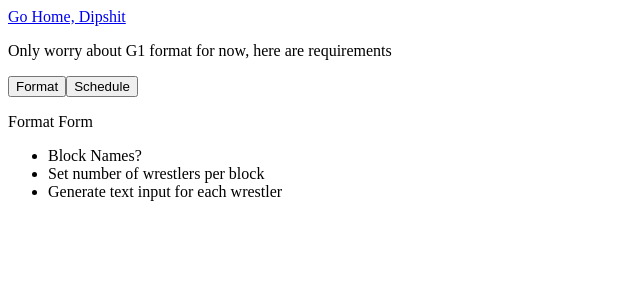
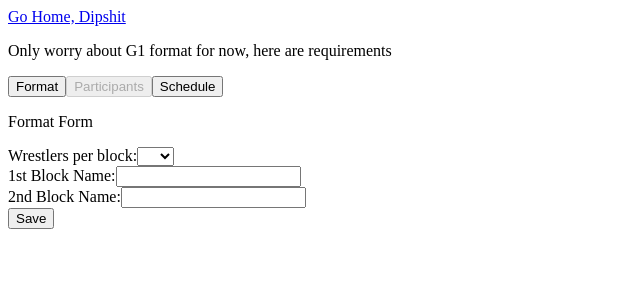
Before and after one commit to Glendonh/tournament-picker, a Next.js app: page /tournamentBuilder in a window 1280 px wide. Shown: the top 300 px of the page, without its empty margins (0-640 px from the left). Built offline with nearby package versions, Linux system fonts and the light colour scheme.

Commit message:
add tournamentBuilders forms

```diff
--- a/constants/index.tsx
+++ b/constants/index.tsx
@@ -1,4 +1,5 @@
 export enum Forms {
   Format = 'FORMAT',
+  Participants = 'PARTICIPANTS',
   Schedule = 'SCHEDULE',
 }
--- a/pages/tournamentBuilder/FormatForm.tsx
+++ b/pages/tournamentBuilder/FormatForm.tsx
@@ -1,19 +1,52 @@
+//import Select from 'react-select' TODO: hook up React Select to Formik
+import { Formik, Form, Field } from 'formik'
 import { Forms } from '../../constants'
+import { Format } from './'
 
 type Props = {
   activeForm: Forms
+  handleSubmit: (format: Format) => void
 }
+
+const numberOfParticipantsOptions: { value: number; label: string }[] = [
+  { value: 3, label: '3' },
+  { value: 4, label: '4' },
+  { value: 5, label: '5' },
+  { value: 6, label: '6' },
+  { value: 7, label: '7' },
+  { value: 8, label: '8' },
+  { value: 9, label: '9' },
+  { value: 10, label: '10' },
+  { value: 11, label: '11' },
+  { value: 12, label: '12' },
+]
 
 const FormatForm = (props: Props): JSX.Element => {
   if (props.activeForm !== Forms.Format) return null
   return (
     <div>
       <p>Format Form</p>
-      <ul>
-        <li>Block Names?</li>
-        <li>Set number of wrestlers per block</li>
-        <li>Generate text input for each wrestler</li>
-      </ul>
+      <Formik initialValues={{ perBlock: '', firstBlock: '', secondBlock: '' }} onSubmit={props.handleSubmit}>
+        <Form>
+          <label htmlFor="perBlock">Wrestlers per block:</label>
+          <Field as="select" name="perBlock">
+            <option></option>
+            {numberOfParticipantsOptions.map((opt) => (
+              <option key={opt.value} value={opt.value}>
+                {opt.label}
+              </option>
+            ))}
+          </Field>
+          <br />
+          <label htmlFor="firstBlock">1st Block Name:</label>
+          <Field name="firstBlock" type="text" />
+          <br />
+          <label htmlFor="secondBlock">2nd Block Name:</label>
+          <Field name="secondBlock" type="text" />
+          <br />
+          <button type="submit">Save</button>
+        </Form>
+      </Formik>
     </div>
   )
 }
--- /dev/null
+++ b/pages/tournamentBuilder/ParticipantsForm.tsx
@@ -0,0 +1,79 @@
+import { Formik, Form, Field, FieldArray } from 'formik'
+import { Forms } from '../../constants'
+import { Format } from './index'
+
+type Props = {
+  activeForm: Forms
+  format: Format | null
+  handleSubmit: (participants: ParticipantsFormVals) => void
+}
+
+type ParticipantsFormVals = {
+  firstBlockParticipants: string[]
+  secondBlockParticipants: string[]
+}
+
+const getInitialVals = (format?: Format): ParticipantsFormVals => {
+  const vals = { firstBlockParticipants: [], secondBlockParticipants: [] }
+  const numberPerBlock = Number(format.perBlock)
+  if (format.perBlock && !isNaN(numberPerBlock)) {
+    vals.firstBlockParticipants = Array(numberPerBlock).fill('')
+    vals.secondBlockParticipants = Array(numberPerBlock).fill('')
+  }
+  return vals
+}
+
+const ParticipantsForm = (props: Props): JSX.Element => {
+  const { format, handleSubmit } = props
+  if (props.activeForm !== Forms.Participants || !format?.perBlock) return null
+  return (
+    <div>
+      <p>Participants Form</p>
+      <Formik onSubmit={handleSubmit} initialValues={getInitialVals(format)}>
+        {({ values }) => (
+          <Form>
+            <div>
+              <h3>{format?.firstBlock}</h3>
+              <FieldArray
+                name="firstBlock"
+                render={() => (
+                  <>
+                    {values?.firstBlockParticipants?.length
+                      ? values.firstBlockParticipants.map((participant, index) => (
+                          <div key={'firstBlock' + index}>
+                            <Field name={`firstBlockParticipants.${index}`} />
+                            <br />
+                          </div>
+                        ))
+                      : null}
+                  </>
+                )}
+              />
+            </div>
+            <div>
+              <h3>{format?.secondBlock}</h3>
+              <FieldArray
+                name="secondBlock"
+                render={() => (
+                  <div key="xyz">
+                    {values?.secondBlockParticipants?.length
+                      ? values.secondBlockParticipants.map((participant, index) => (
+                          <div key={'secondBlock' + index}>
+                            <Field name={`secondBlockParticipants.${index}`} />
+                            <br />
+                          </div>
+                        ))
+                      : null}
+                  </div>
+                )}
+              />
+            </div>
+            <button type="submit">Submit</button>
+          </Form>
+        )}
+      </Formik>
+    </div>
+  )
+}
+
+export default ParticipantsForm
--- a/pages/tournamentBuilder/ScheduleForm.tsx
+++ b/pages/tournamentBuilder/ScheduleForm.tsx
@@ -1,14 +1,87 @@
+import { Formik, Form, Field, FieldArray } from 'formik'
 import { Forms } from '../../constants'
+import { Participants, Format } from './index'
 
 type Props = {
   activeForm: Forms
+  participants: Participants | null
+  format: Format | null
+}
+
+// TODO: this can probably be hoisted to the tournamentBuilder page
+const generateNights = (participants: Participants, format: Format) => {
+  if (!participants || !format) {
+    return []
+  }
+  const perBlock = Number(format.perBlock)
+  const numberOfNights = (perBlock - 1) * 2
+  const matchesPerNight = Math.floor(perBlock / 2)
+  const matches = Array.from(Array(matchesPerNight)).fill({ wrestler1: '', wrestler2: '' })
+  return Array.from(Array(numberOfNights)).map((night, index) => {
+    const block = index % 2 === 0 ? format.firstBlock : format.secondBlock
+    return { block, matches }
+  })
+}
+
+const handleSubmit = (vals) => {
+  console.log(vals)
 }
 
 const ScheduleForm = (props: Props): JSX.Element => {
-  if (props.activeForm !== Forms.Schedule) return null
+  if (props.activeForm !== Forms.Schedule || !props.participants) return null
+  const { participants, format } = props
+  const nights = generateNights(participants, format)
+  console.log(nights)
   return (
     <div>
       <p>Schedule Form</p>
+      Number of Nights: {nights.length}
+      <Formik onSubmit={handleSubmit} initialValues={{ nights }}>
+        {({ values }) => (
+          <Form>
+            <FieldArray
+              name="schedule"
+              render={() => (
+                <div>
+                  {values?.nights?.length ? (
+                    <>
+                      {values.nights.map((night, nightIndex) => (
+                        <div key={nightIndex}>
+                          Night {nightIndex + 1}
+                          <br />
+                          <label htmlFor={`nights.${nightIndex}.block`}>Active Block</label>
+                          <Field as="select" name={`nights.${nightIndex}.block`}>
+                            {format ? (
+                              <>
+                                <option key={format.firstBlock} value={format.firstBlock}>
+                                  {format.firstBlock}
+                                </option>
+                                <option key={format.secondBlock} value={format.secondBlock}>
+                                  {format.secondBlock}
+                                </option>
+                              </>
+                            ) : null}
+                          </Field>
+                          {night.matches.map((match, matchIndex) => (
+                            <div key={`${nightIndex - matchIndex}`}>
+                              <label htmlFor={`nights.${nightIndex}.matches.${matchIndex}.wrestler1`}>Wrestler 1</label>
+                              <Field name={`nights.${nightIndex}.matches.${matchIndex}.wrestler1`} />
+                              <label htmlFor={`nights.${nightIndex}.matches.${matchIndex}.wrestler2`}>Wrestler 2</label>
+                              <Field name={`nights.${nightIndex}.matches.${matchIndex}.wrestler2`} />
+                            </div>
+                          ))}
+                          <hr />
+                        </div>
+                      ))}
+                    </>
+                  ) : null}
+                </div>
+              )}
+            />
+            <button type="submit">Submit</button>
+          </Form>
+        )}
+      </Formik>
       <ul>
         <li>Generate appropriate number of nights</li>
         <li>Assign a block to a night</li>
--- a/pages/tournamentBuilder/index.tsx
+++ b/pages/tournamentBuilder/index.tsx
@@ -2,24 +2,50 @@ import Link from 'next/link'
 import { useState } from 'react'
 import FormatForm from './FormatForm'
 import ScheduleForm from './ScheduleForm'
+import ParticipantsForm from './ParticipantsForm'
 import { Forms } from '../../constants'
+
+export type Format = {
+  perBlock: string
+  firstBlock: string
+  secondBlock: string
+}
+export type Participants = {
+  firstBlockParticipants: string[]
+  secondBlockParticipants: string[]
+}
+
+const initialFormat: Format = null
+const initialParticipants: Participants = null
 
 const TourmanentBuilder = (): JSX.Element => {
   const [activeForm, setActiveForm] = useState(Forms.Format)
+  const [tournamentFormat, setTournamentFormat] = useState(initialFormat)
+  const [tournamentParticipants, setTournamentParticipants] = useState(initialParticipants)
+  const handleFormatSubmit = (format: Format) => {
+    setTournamentFormat(format)
+    setActiveForm(Forms.Participants)
+  }
+  const handleParticipantsSubmit = (participants: Participants) => {
+    setTournamentParticipants(participants)
+    setActiveForm(Forms.Schedule)
+  }
   return (
     <div>
       <Link href="/">Go Home, Dipshit</Link>
       <p>Only worry about G1 format for now, here are requirements</p>
       <div>
         <button onClick={() => setActiveForm(Forms.Format)}>Format</button>
+        <button onClick={() => setActiveForm(Forms.Participants)} disabled={!tournamentFormat}>
+          Participants
+        </button>
         <button onClick={() => setActiveForm(Forms.Schedule)}>Schedule</button>
       </div>
-      <FormatForm activeForm={activeForm} />
-      <ScheduleForm activeForm={activeForm} />
+      <FormatForm activeForm={activeForm} handleSubmit={handleFormatSubmit} />
+      <ParticipantsForm activeForm={activeForm} format={tournamentFormat} handleSubmit={handleParticipantsSubmit} />
+      <ScheduleForm activeForm={activeForm} participants={tournamentParticipants} format={tournamentFormat} />
     </div>
   )
 }
 
-// I'm thinking the two forms are sub components on this page that can share some state
-// State management by composition kinda thing
 export default TourmanentBuilder
```
Also changed, not shown: package.json (+17 -15 lines), next-env.d.ts, 1 other file (tests, documents, lock files or other folders).
